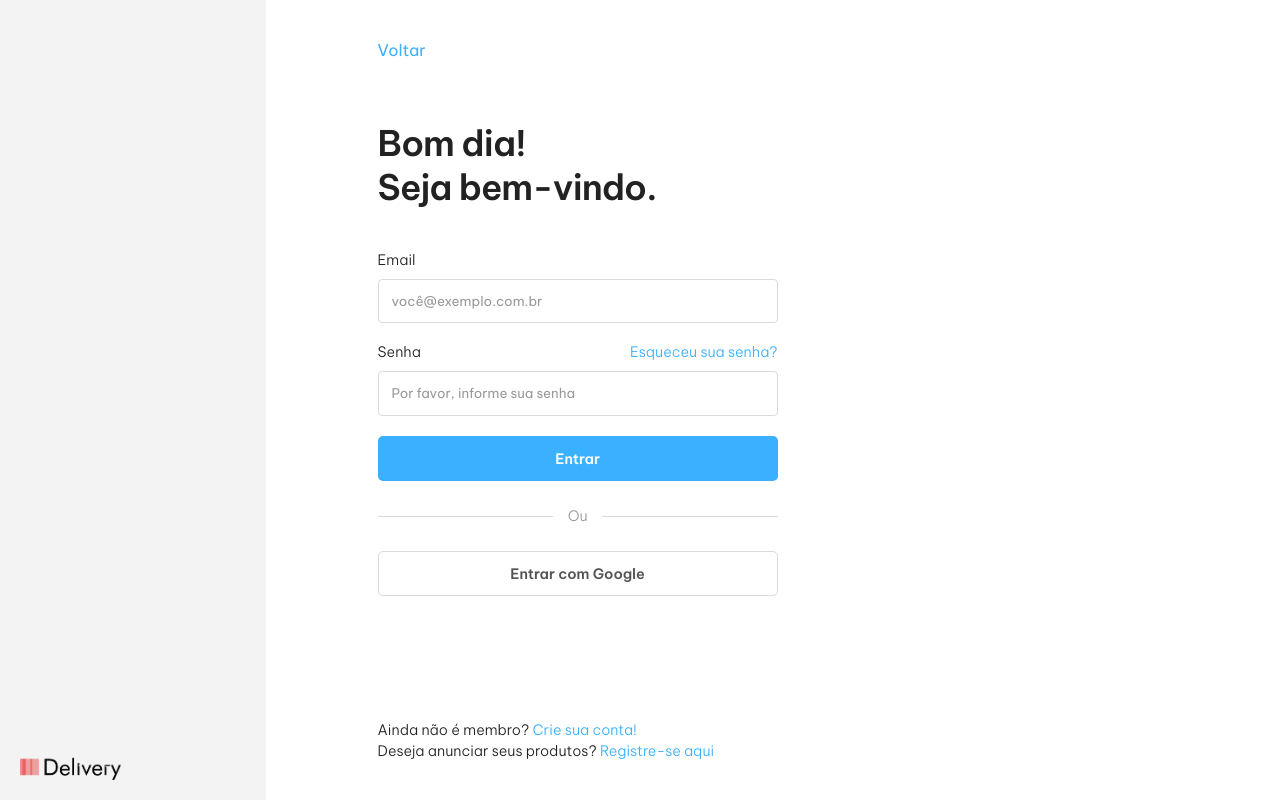
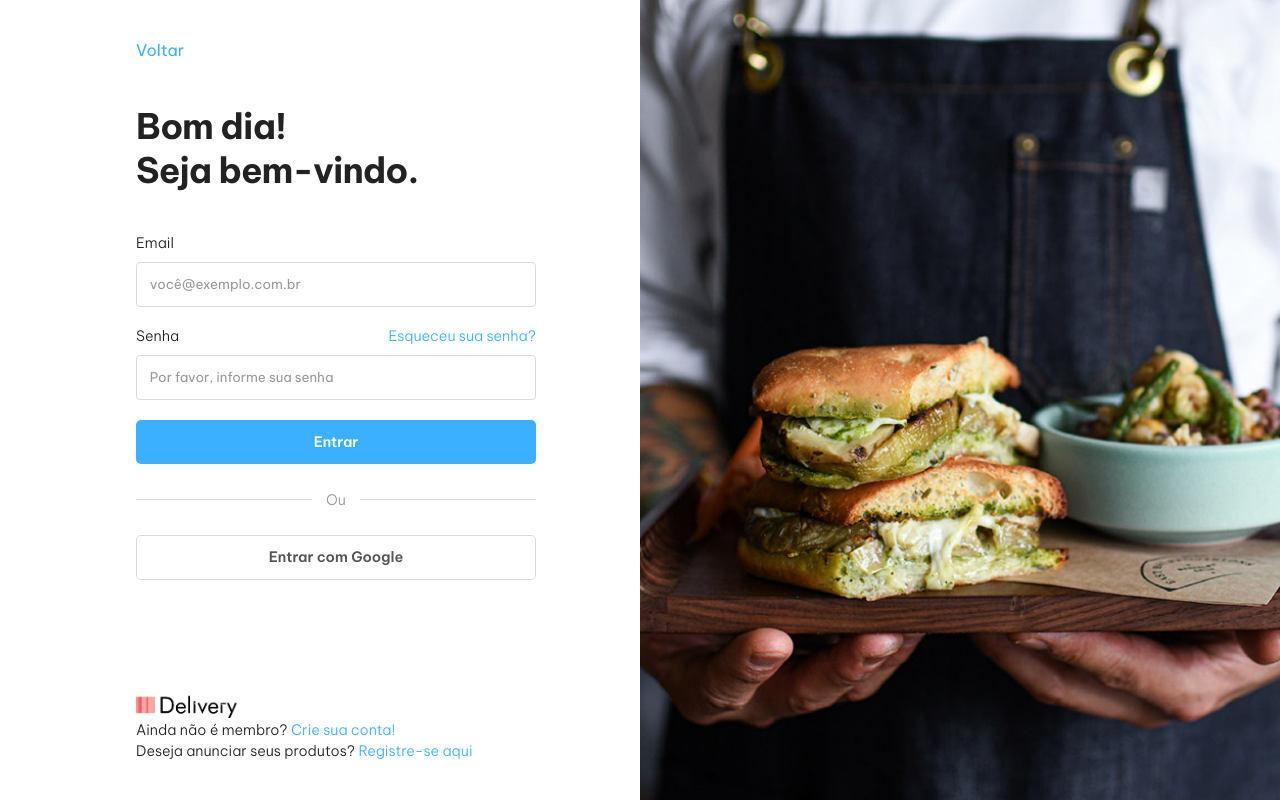
Before and after one commit to marsleite/project-delivery, a Vue app in the folder client/: page /entrar in a window 1280 px wide. Built offline with nearby package versions, Linux system fonts and the light colour scheme.

Commit message:
Atualização na Login

```diff
--- a/client/src/components/Banner.vue
+++ b/client/src/components/Banner.vue
@@ -1,6 +1,5 @@
 <template>
   <div :class=[styles.container]>
-    <img src="/DeliveryLogo.png" alt="Delivery Logo" height="30" />
   </div>
 </template>
 
--- a/client/src/components/Login/LoginMenu.vue
+++ b/client/src/components/Login/LoginMenu.vue
@@ -1,5 +1,7 @@
 <template>
   <div :class="[styles.container]">
+    <img src="/DeliveryLogo.png" alt="Delivery Logo" height="30" />
+
     <h3>
       Ainda não é membro?
       <router-link to="/registrar">Crie sua conta!</router-link>
--- a/client/src/styles/_fonts.scss
+++ b/client/src/styles/_fonts.scss
@@ -3,7 +3,7 @@
 h1 {
   color: c.$text-primary;
   font-size: 2.2em;
-  font-weight: 600;
+  font-weight: 700;
   letter-spacing: -0.8px;
   text-align: left;
 }
--- a/client/src/styles/components/Banner.module.scss
+++ b/client/src/styles/components/Banner.module.scss
@@ -3,10 +3,12 @@
 
 .container {
   @include flex(flex-end, flex-start);
-  @include size(100%, _);
+  @include size(100%, 50vw);
 
   background: c.$gray-100;
+  background-image: url('/b.png');
+  background-size: cover;
+  background-position: -21.5rem;
   color: c.$text-primary;
-  flex: 1;
   padding: 20px;
 }
--- a/client/src/styles/views/Login.module.scss
+++ b/client/src/styles/views/Login.module.scss
@@ -12,15 +12,13 @@
   @include flex(center, space-between);
   @include size(auto, 25rem);
   flex-direction: column;
-
 }
 
 .inputs__container {
   @include flex(flex-start, space-between);
-  @include size(90vh, _);
-  flex: 4;
+  @include size(90vh, 50vw);
   flex-direction: column;
-  padding-left: 7rem;
+  padding-left: 8.5rem;
 
   form {
     @include flex(flex-start);
--- a/client/src/views/Login.vue
+++ b/client/src/views/Login.vue
@@ -1,6 +1,5 @@
 <template>
   <main id="login-page" :class=[styles.container]>
-    <Banner />
     <div :class=[styles.inputs__container]>
       <div style="display: flex; flex-direction: column; align-items: flex-start;">
         <router-link to="/">Voltar</router-link>
@@ -8,6 +7,7 @@
       <LoginForm />
       <LoginMenu />
     </div>
+    <Banner />
   </main>
 </template>
 
--- a/client/src/views/Register.vue
+++ b/client/src/views/Register.vue
@@ -1,20 +1,19 @@
 <template>
   <main id="register-page" :class=[styles.container]>
-    <Banner />
-
     <div :class=[styles.inputs__container]>
       <router-link to="/">Voltar</router-link>
 
       <RegisterForm />
 
       <div :class=[styles.options]>
-        <h3>
+        <img src="/DeliveryLogo.png" alt="Delivery Logo" height="30" />        <h3>
           Já tem uma conta?
           <router-link to="/entrar">Entrar</router-link>
         </h3>
       </div>
 
     </div>
+    <Banner />
   </main>
 </template>
 
```
Also changed, not shown: client/public/b.png (added).
